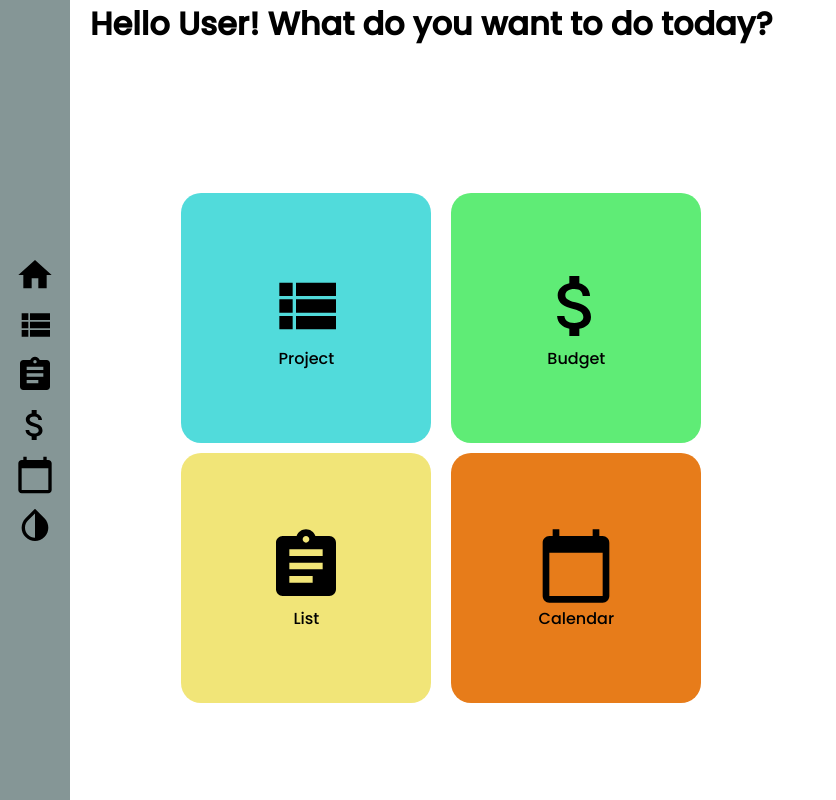
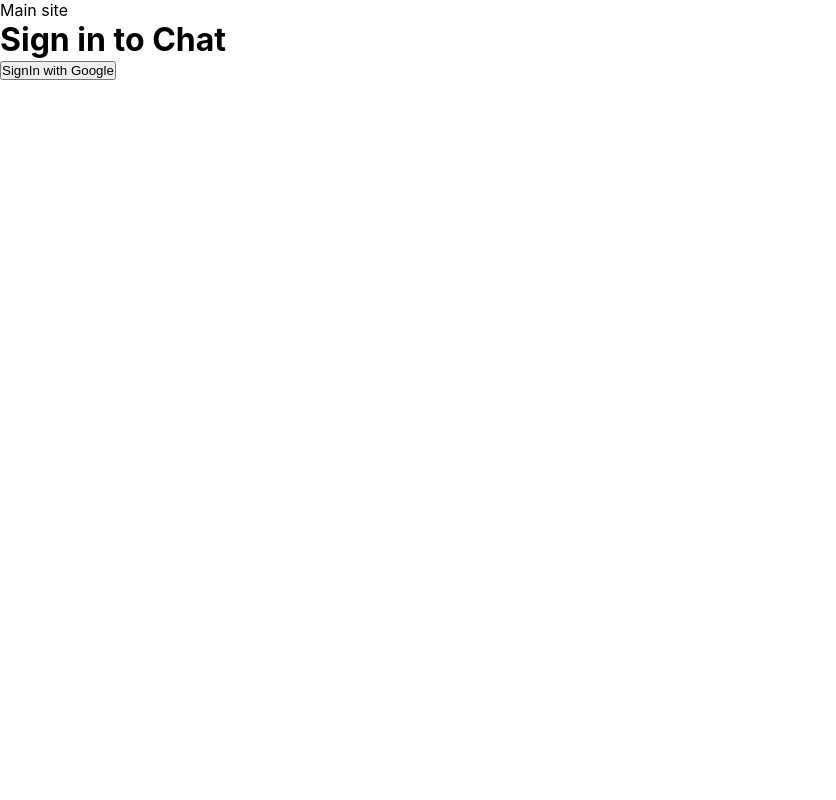
Before and after one commit to ArexSpeed/axoffice, a React (Create React App) app in the folder client/: page / in a window 1280 px wide. Shown: the whole page, without its empty margins (0-836 px from the left). Built offline with nearby package versions, Linux system fonts and the light colour scheme; no server answers.

Commit message:
context, login

```diff
--- a/client/package.json
+++ b/client/package.json
@@ -8,6 +8,7 @@
     "@testing-library/jest-dom": "^5.11.9",
     "@testing-library/react": "^11.2.5",
     "@testing-library/user-event": "^12.8.3",
+    "firebase": "^8.3.0",
     "node-sass": "^5.0.0",
     "react": "^17.0.1",
     "react-dom": "^17.0.1",
--- a/client/src/App.js
+++ b/client/src/App.js
@@ -1,16 +1,18 @@
+import {useContext} from 'react'
 import {BrowserRouter as Router, Route, Switch, Link} from 'react-router-dom'
-
 import './styles/Style.scss';
 import Main from './pages/Main';
 import Office from './pages/Office';
 import Projects from './pages/Projects'
 import Lists from './pages/Lists'
+import { GlobalContext } from "./GlobalProvider";
 
 function App() {
-  const user = "User"
+  const [{userInfo}] = useContext(GlobalContext)
+  console.log(userInfo, "user")
   return (
     <div className="App">
-      {user ?
+      {userInfo ?
       (
         <div className="container">
         <Router>
--- /dev/null
+++ b/client/src/GlobalProvider.js
@@ -0,0 +1,9 @@
+import React, { createContext, useReducer} from "react";
+
+export const GlobalContext = createContext();
+
+export const GlobalProvider = ({ reducer, initialState, children }) => (
+  <GlobalContext.Provider value={useReducer(reducer, initialState)}>
+    {children}
+  </GlobalContext.Provider>
+);
--- /dev/null
+++ b/client/src/components/Main/Login.js
@@ -0,0 +1,36 @@
+import React, {useContext} from 'react'
+import db from "../../firebase";
+import { actionTypes } from "../../reducer";
+import { auth, provider} from "../../firebase";
+import { GlobalContext } from "../../GlobalProvider";
+
+const Login = () => {
+  const [{userInfo}, dispatch] = useContext(GlobalContext);
+  console.log(userInfo, 'user in login')
+  const signIn = () => {
+    auth
+    .signInWithPopup(provider)
+    .then(result => {
+      dispatch({
+        type: actionTypes.SET_USER_INFO,
+        payload: result.user
+      });
+  })
+}
+
+  return (
+      <div className="">
+      <div className="login__container">
+        <div className="login__text">
+          <h1>Sign in to Chat</h1>
+        </div>
+
+        <button type="submit" onClick={signIn} className="login__button">
+          SignIn with Google
+        </button>
+      </div>
+    </div>
+  )
+}
+
+export default Login
--- a/client/src/components/Office/MainOffice.js
+++ b/client/src/components/Office/MainOffice.js
@@ -1,16 +1,19 @@
-import React from 'react'
+import {useContext} from 'react'
 import {Link, useParams} from 'react-router-dom'
 import HomeIcon from '@material-ui/icons/Home';
 import ViewListIcon from '@material-ui/icons/ViewList';
 import AssignmentIcon from '@material-ui/icons/Assignment';
 import AttachMoneyIcon from '@material-ui/icons/AttachMoney';
 import CalendarTodayIcon from '@material-ui/icons/CalendarToday';
+import { GlobalContext } from "../../GlobalProvider";
+
 
 const MainOffice = () => {
+  const [{userInfo}] = useContext(GlobalContext)
   const theme = 'black'
   return (
     <main className={`main ${theme}`}>
-      <h1 className="main__title office">Hello User! What do you want to do today?</h1>
+      <h1 className="main__title office">Hello {userInfo.displayName}! What do you want to do today?</h1>
         <section className="office-apps">
           <ul className="office-list">
             <div>
--- a/client/src/index.js
+++ b/client/src/index.js
@@ -2,16 +2,18 @@ import React from 'react';
 import ReactDOM from 'react-dom';
 import './index.css';
 import App from './App';
+import { GlobalProvider } from "./GlobalProvider";
+import reducer, { initialState } from "./reducer";
 import reportWebVitals from './reportWebVitals';
 
 ReactDOM.render(
   <React.StrictMode>
-    <App />
+    <GlobalProvider initialState={initialState} reducer={reducer}>
+      <App />
+    </GlobalProvider>
   </React.StrictMode>,
   document.getElementById('root')
 );
 
-// If you want to start measuring performance in your app, pass a function
-// to log results (for example: reportWebVitals(console.log))
-// or send to an analytics endpoint. Learn more: https://bit.ly/CRA-vitals
+
 reportWebVitals();
--- a/client/src/pages/Main.js
+++ b/client/src/pages/Main.js
@@ -1,9 +1,11 @@
 import React from 'react'
+import Login from '../components/Main/Login'
 
 const Main = () => {
   return (
     <div>
       Main site
+      <Login />
     </div>
   )
 }
--- /dev/null
+++ b/client/src/reducer.js
@@ -0,0 +1,32 @@
+export const initialState = {
+  userInfo: null,
+  theme: "light",
+  usersList: []
+};
+
+export const actionTypes = {
+  SET_USER_INFO: "SET_USER_INFO",
+  SET_THEME: "SET_THEME",
+  SET_USERS_LIST: "SET_USERS_LIST"
+};
+
+const reducer = (state, action) => {
+  console.log(action);
+  switch (action.type) {
+    case actionTypes.SET_USER_INFO:
+      return {
+        ...state,
+        userInfo: action.payload
+      };
+    case actionTypes.SET_THEME:
+      return {
+        ...state,
+        theme: action.theme
+      };
+
+    default:
+      return state;
+  }
+};
+
+export default reducer;
```
Also changed, not shown: client/src/store.js (deleted, +0 -17 lines), 2 other files (tests, documents, lock files or other folders).
